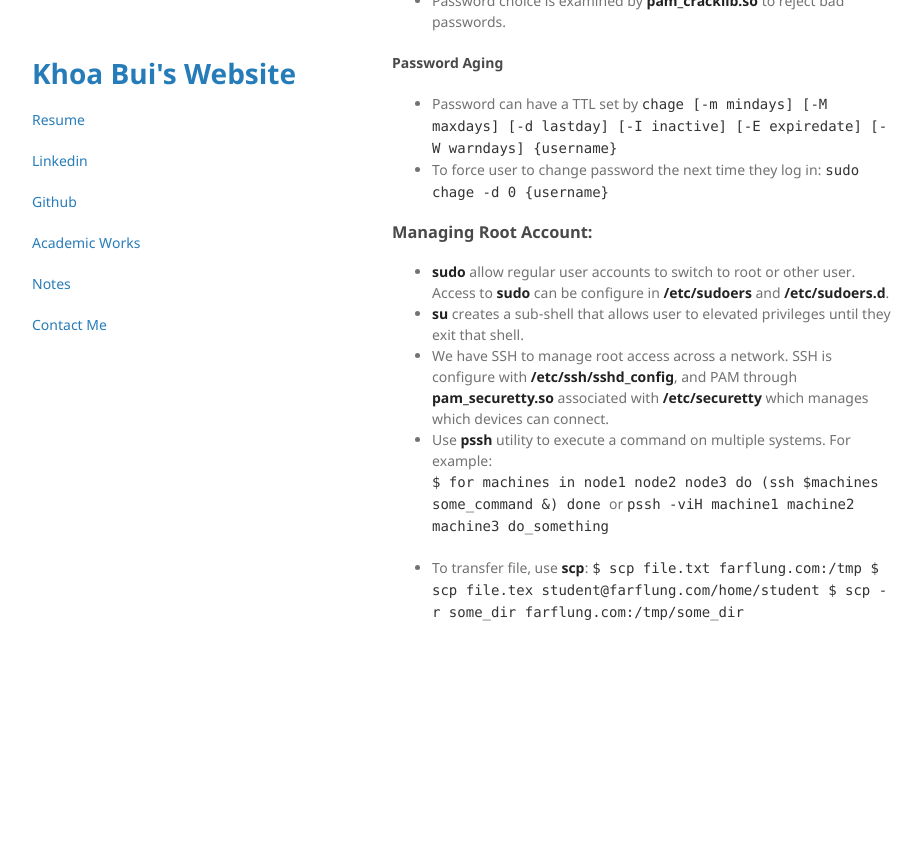
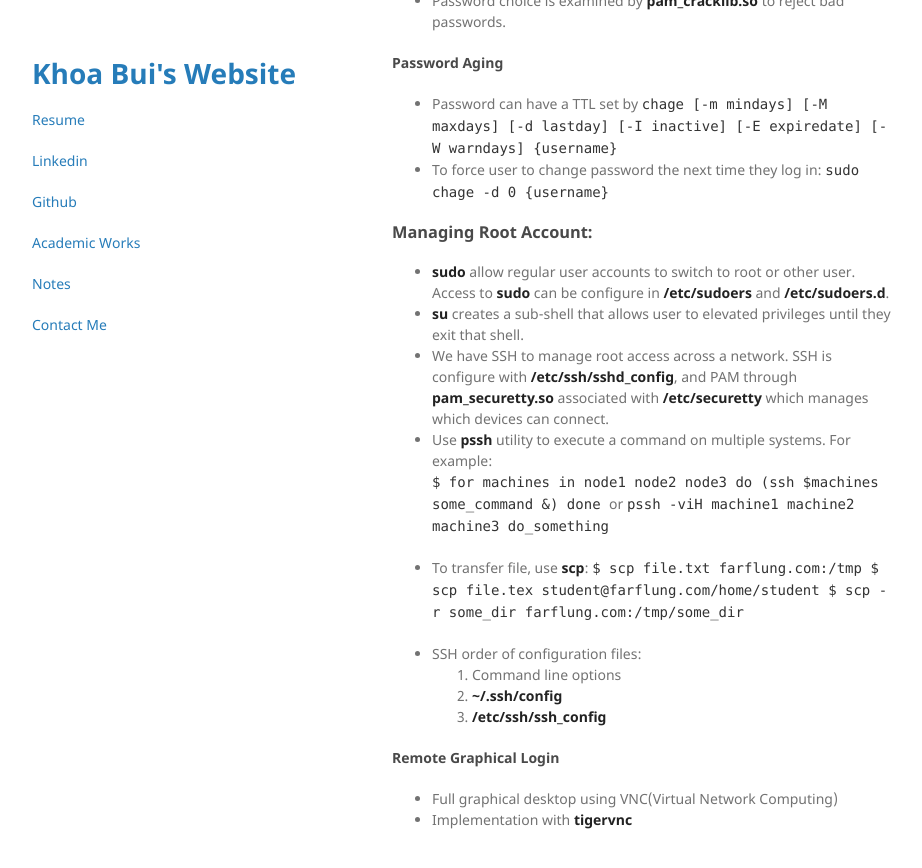
Before and after one commit to khoabuiv/khoabuiv.github.io, a Jekyll site: the page built from linux_account_management.md, in a window 1280 px wide and 900 px high, scrolled down 2716 px. Shown: the top 868 px of the window, without its empty margins (178-1100 px from the left). Built offline with Jekyll 4.4.1, drawn with Linux system fonts in a browser that asks for light colours; our own code applies the rules of GitHub Pages for plain Markdown files; before the commit the page ends 3409 px from its top, so only the background shows below that.

Commit message:
Add new notes

```diff
--- a/linux_account_management.md
+++ b/linux_account_management.md
@@ -114,3 +114,12 @@ $ scp file.txt farflung.com:/tmp
 $ scp file.tex student@farflung.com/home/student
 $ scp -r some_dir farflung.com:/tmp/some_dir
 </code>
+
+- SSH order of configuration files:
+    1. Command line options
+    2. **~/.ssh/config**
+    3. **/etc/ssh/ssh_config**
+
+#### Remote Graphical Login
+- Full graphical desktop using VNC(Virtual Network Computing)
+- Implementation with **tigervnc**
```
Also changed, not shown: ansible.md (+0 -1 lines), filesystem_tree_layout.md (+1 -2 lines).
